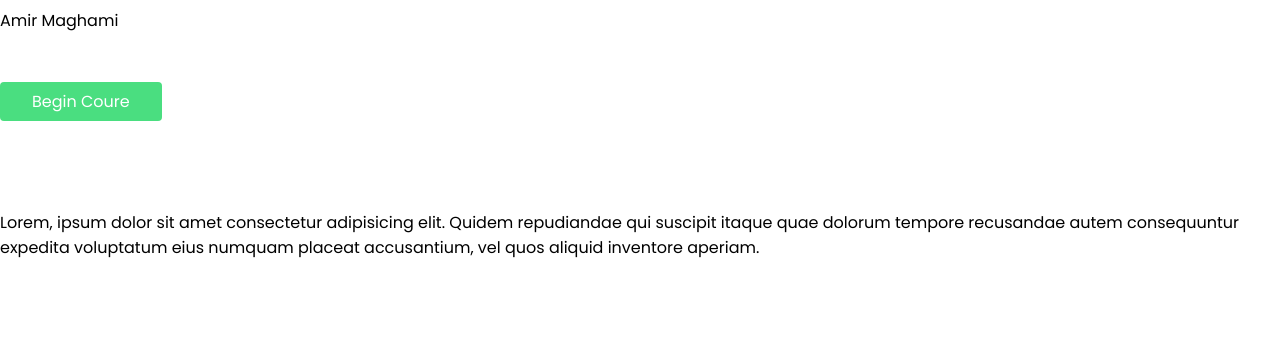
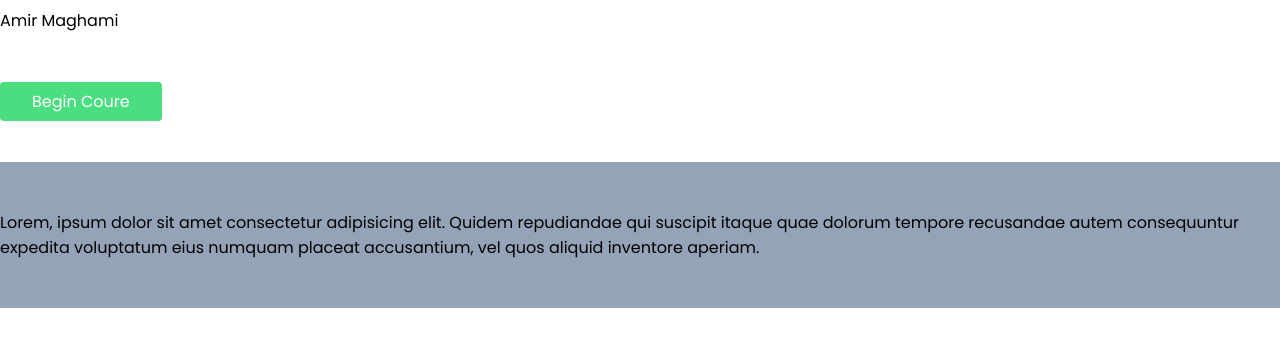
Before and after one commit to amirrr1987/online-course, a Nuxt app: page / in a window 1280 px wide. Shown: the top 346 px of the page. Built offline with nearby package versions, Linux system fonts and the light colour scheme.

Commit message:
Update Footer.vue

```diff
--- a/components/The/Footer.vue
+++ b/components/The/Footer.vue
@@ -1,8 +1,8 @@
 <script lang="ts" setup></script>
 
 <template>
-  <footer>
-    <div class="py-12">
+  <footer >
+    <div class="py-12 bg-blueGray">
       <div class="container mx-auto">
         Lorem, ipsum dolor sit amet consectetur adipisicing elit. Quidem repudiandae qui suscipit itaque quae dolorum tempore recusandae autem consequuntur expedita voluptatum eius numquam placeat accusantium, vel quos aliquid inventore aperiam.
       </div>
```
